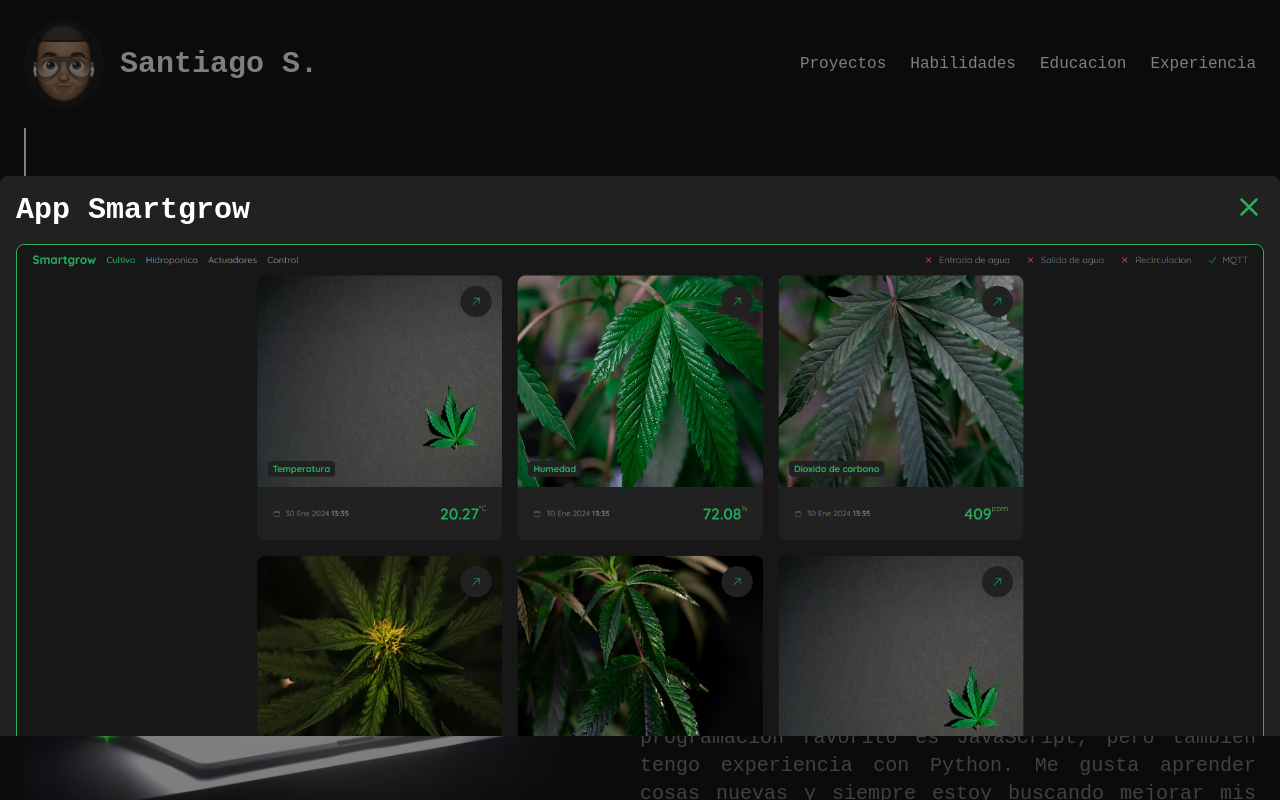
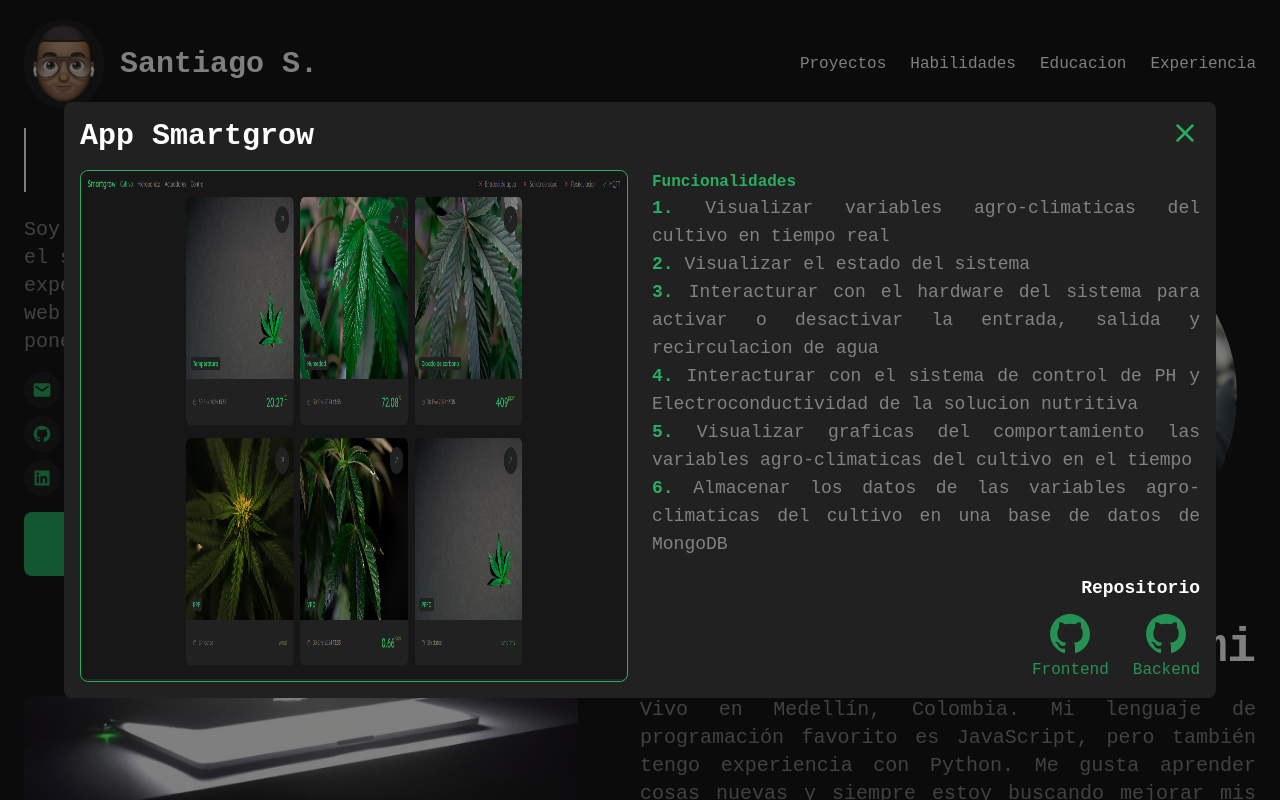
Before and after one commit to santiagoSuarez219/portfolio, a React (Vite) app: page / in a window 1280 px wide. Built offline with nearby package versions, Linux system fonts and the light colour scheme.

Commit message:
Refactor project details layout and grid in MyProjects component

```diff
--- a/src/Components/MyProjects/ProjectDetails.jsx
+++ b/src/Components/MyProjects/ProjectDetails.jsx
@@ -7,19 +7,21 @@ import { BiLogoGithub } from "react-icons/bi";
 const ProjectDetails = () => {
   const { project, setOpenModal } = useContext(Context);
   return (
-    <div className="bg-card-color w-full fixed bottom-[64px] h-[70%] rounded-t-lg p-4 overflow-y-auto text-gray-color">
+    <div className="bg-card-color w-full lg:relative fixed bottom-[64px] md:bottom-0 h-[70%] md:h-[90%] lg:h-auto lg:w-[90%] rounded-t-lg lg:rounded-b-lg p-4 overflow-y-auto text-gray-color">
       <h1 className="text-3xl text-white">{project.title}</h1>
+      <div className="lg:flex lg:gap-6">
         <HiOutlineX
           className="text-3xl absolute top-4 right-4 text-green-color"
           onClick={() => setOpenModal(false)}
         />
-      <figure className="mt-4 border border-green-color rounded-lg">
+        <figure className="mt-4 border border-green-color rounded-lg lg:w-1/2">
           <img
             src={project.image}
             alt={project.title}
             className="rounded-lg w-full h-full"
           />
         </figure>
+        <article className="lg:w-1/2">
           <h2 className="text-base mt-4 text-green-color">Funcionalidades</h2>
           <ul className="w-full text-justify md:text-base lg:text-lg">
             {project.items.map((item, index) => (
@@ -34,7 +36,6 @@ const ProjectDetails = () => {
           <h2 className="mb-2 mt-4 text-white text-base lg:text-lg lg:text-right">
             Repositorio
           </h2>
-
           <div className="flex gap-6 w-full lg:justify-end">
             <a href={project.repositorioFrontend} target="_blanck">
               <ToolProjectCard text={"Frontend"} icon={BiLogoGithub} />
@@ -45,6 +46,8 @@ const ProjectDetails = () => {
               </a>
             )}
           </div>
+        </article>
+      </div>
     </div>
   );
 };
--- a/src/Components/MyProjects/index.jsx
+++ b/src/Components/MyProjects/index.jsx
@@ -19,13 +19,10 @@ const MyProjects = () => {
   }, [project]);
 
   return (
-    <section
-      id="my-projects"
-      className="mt-8 lg:mt-12 flex flex-col items-center"
-    >
+    <section id="my-projects" className="mt-8 lg:mt-12 flex flex-col">
       <h2 className="w-full text-4xl lg:text-5xl">Proyectos</h2>
 
-      <div className="mt-4 lg:mt-6 w-full lg:w-4/5 flex flex-col md:flex-row items-center justify-center overflow-hidden md:h-[430px] gap-6">
+      <div className="mt-4 lg:mt-6 w-full grid md:grid-cols-2 lg:grid-cols-3 mb-8 gap-6">
         {projects.map((project) => (
           <CardProject
             key={project.id}
```
Lines whose indentation alone changed are shown as unchanged.
